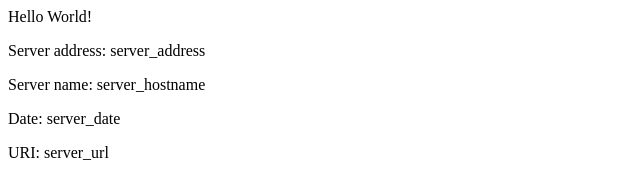
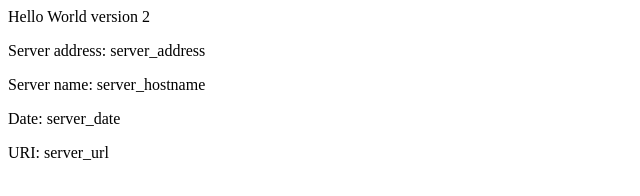
Before and after one commit to anonymint/eks-example, a plain HTML site: page src/index.html in a window 1280 px wide. Shown: the full height of the page, 0-640 px from the left. Drawn offline with Linux system fonts and the light colour scheme.

Commit message:
update home page to v2

```diff
--- a/src/index.html
+++ b/src/index.html
@@ -2,7 +2,7 @@
 <title>Hello World</title>
 </head>
 <div class="info">
-<h>Hello World!</h>
+<h>Hello World version 2</h>
 <p><span>Server&nbsp;address:</span> <span>server_address</span></p>
 <p><span>Server&nbsp;name:</span> <span>server_hostname</span></p>
 <p class="smaller"><span>Date:</span> <span>server_date</span></p>
```
